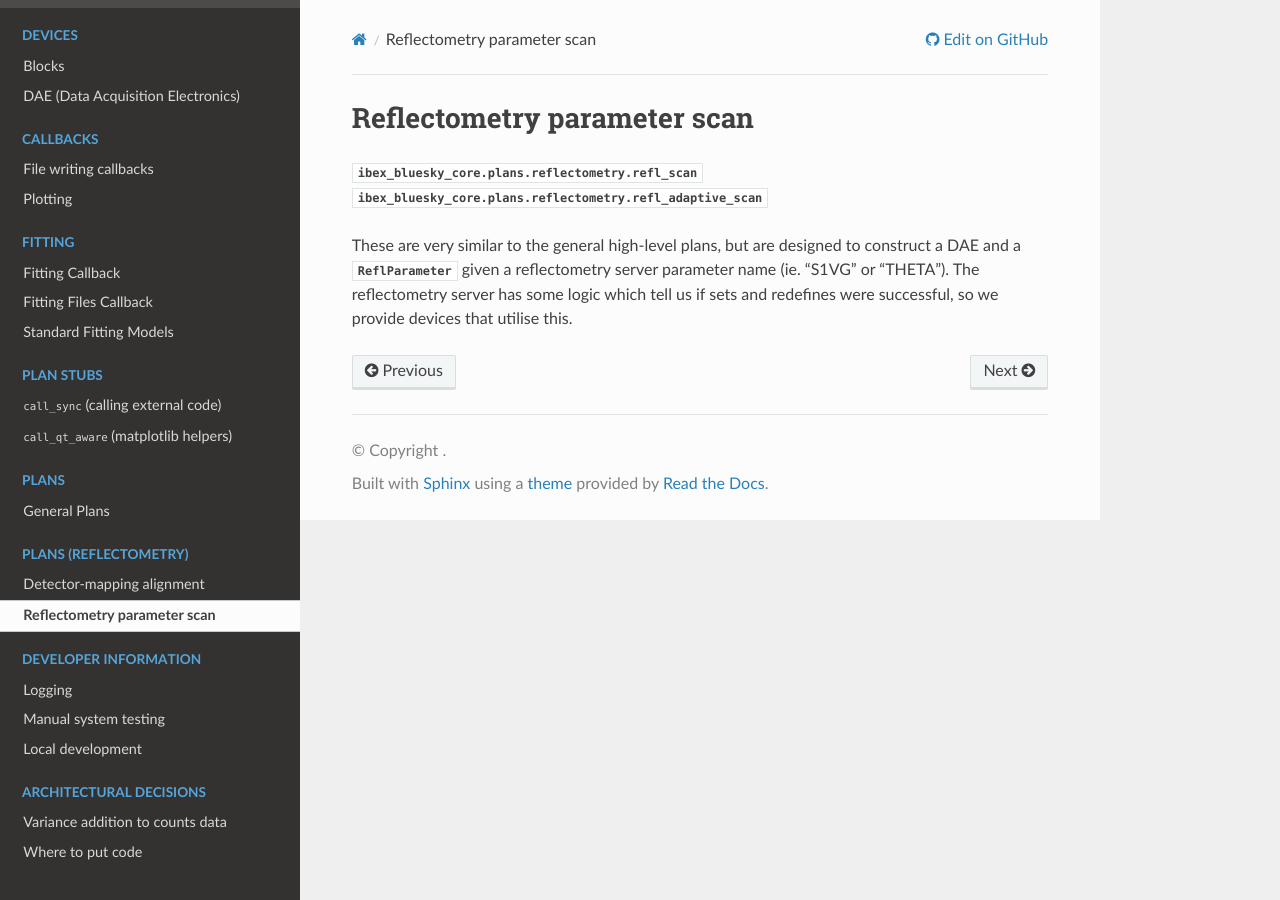
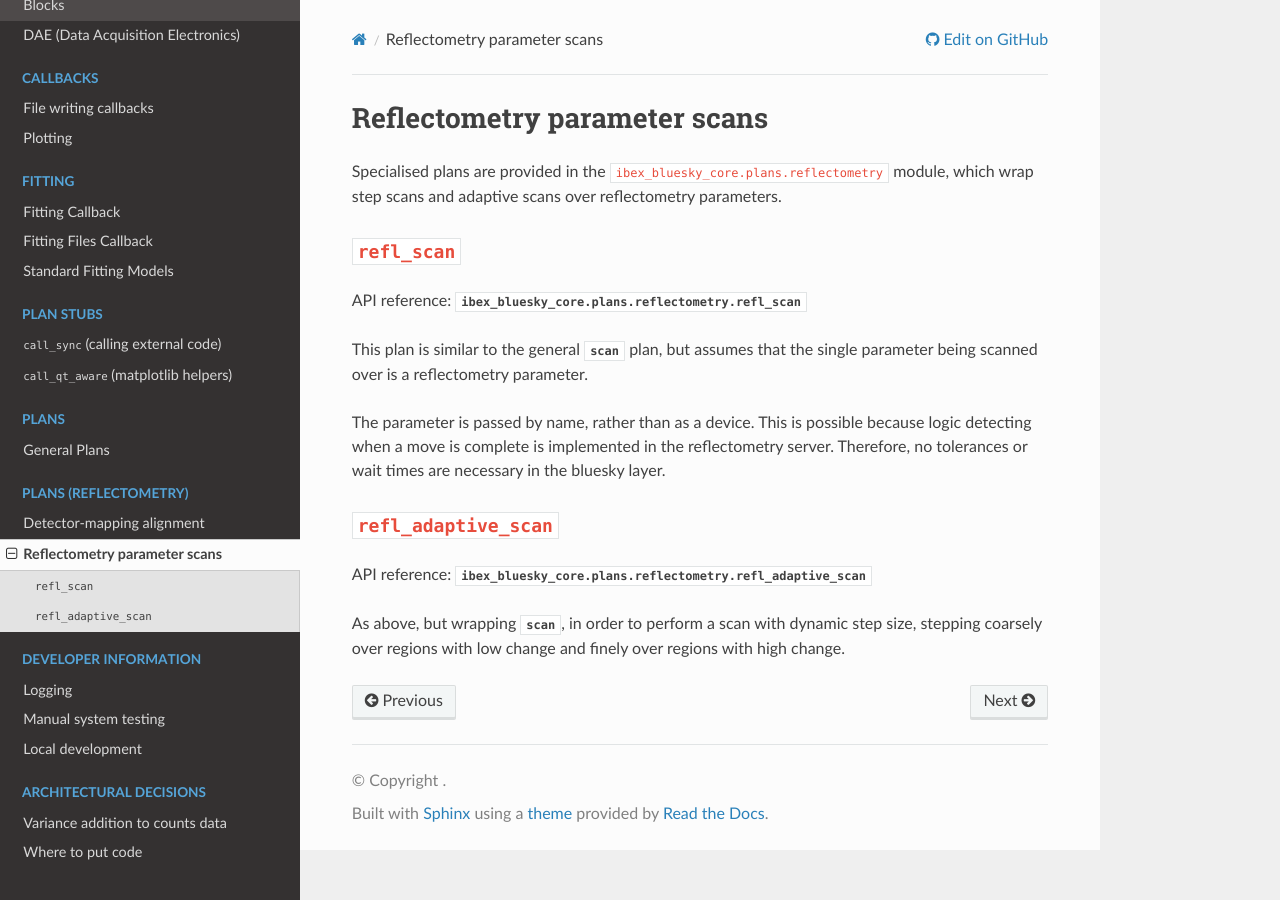
Before and after one commit to ISISComputingGroup/ibex_bluesky_core, a Sphinx documentation site: the page built from doc/plans/reflectometry/refl_param_scan.md, in a window 1280 px wide. Built offline with Sphinx 7.4.7 and the Read the Docs theme 3.1.0, drawn with Linux system fonts in a browser that asks for light colours; pages that are not in the unit, such as notebooks, are missing from menus.

Commit message:
Expand docs

```diff
--- a/doc/plans/reflectometry/refl_param_scan.md
+++ b/doc/plans/reflectometry/refl_param_scan.md
@@ -1,6 +1,22 @@
-# Reflectometry parameter scan
+# Reflectometry parameter scans
 
-{py:obj}`ibex_bluesky_core.plans.reflectometry.refl_scan`
-{py:obj}`ibex_bluesky_core.plans.reflectometry.refl_adaptive_scan`
+Specialised plans are provided in the `ibex_bluesky_core.plans.reflectometry` module, which wrap step scans and
+adaptive scans over reflectometry parameters.
 
-These are very similar to the general high-level plans, but are designed to construct a DAE and a {py:obj}`ReflParameter<ibex_bluesky_core.devices.reflectometry.ReflParameter>` given a reflectometry server parameter name (ie. "S1VG" or "THETA"). The reflectometry server has some logic which tell us if sets and redefines were successful, so we provide devices that utilise this.
+## `refl_scan`
+
+API reference: {py:obj}`ibex_bluesky_core.plans.reflectometry.refl_scan`
+
+This plan is similar to the general {py:obj}`scan<ibex_bluesky_core.plans.scan>` plan, but assumes that the single
+parameter being scanned over is a reflectometry parameter.
+
+The parameter is passed by name, rather than as a device. This is possible because logic detecting when a move is
+complete is implemented in the reflectometry server. Therefore, no tolerances or wait times are necessary in the
+bluesky layer.
+
+## `refl_adaptive_scan`
+
+API reference: {py:obj}`ibex_bluesky_core.plans.reflectometry.refl_adaptive_scan`
+
+As above, but wrapping {py:obj}`scan<ibex_bluesky_core.plans.adaptive_scan>`, in order to perform a scan with dynamic
+step size, stepping coarsely over regions with low change and finely over regions with high change.
```
Also changed, not shown: doc/plans/plans.md (+1 -2 lines), doc/plans/reflectometry/detector_mapping_alignment.md (+138 -5 lines).
